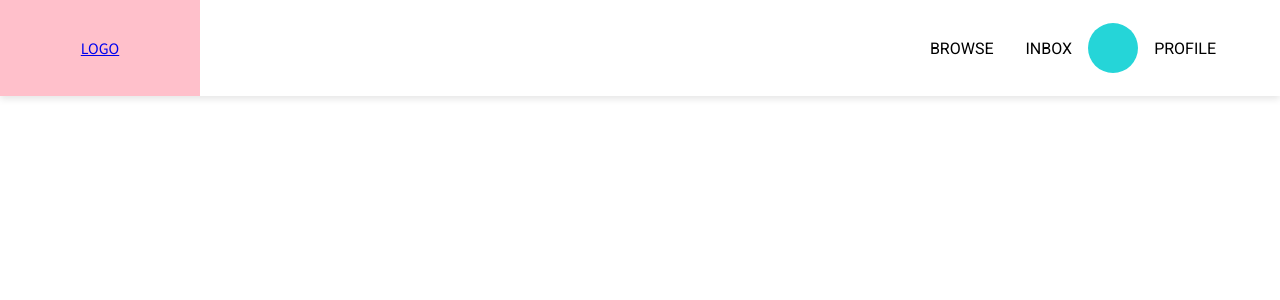
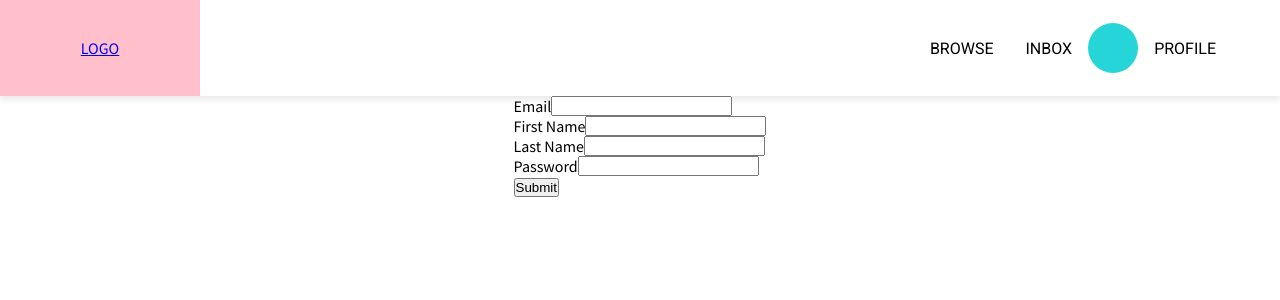
Before and after one commit to brianqian/skill-marketplace, a React (Create React App) app in the folder client/: page /register in a window 1280 px wide. Shown: the top 300 px of the page. Built offline with nearby package versions, Linux system fonts and the light colour scheme.

Commit message:
registration is working... I guess? Still need to have it save the token in localstorage

```diff
--- a/client/src/App.js
+++ b/client/src/App.js
@@ -5,7 +5,8 @@ import EditProfile from './pages/EditProfile';
 import Header from './components/Header';
 import Home from './pages/Home';
 import ClassProfile from './pages/ClassProfile';
-import Login from "./components/Login";
+import Login from "./pages/Login";
+import Register from "./pages/Register"
 
 const Container = styled.div``;
 
@@ -16,6 +17,7 @@ function App() {
       <Switch>
         <Route exact path="/profile" component={EditProfile} />
         <Route exact path="/login" component={Login} />
+        <Route exact path="/register" component={Register} />
         <Route exact path="/" component={Home} />
         <Route path="/class" component={ClassProfile} />
       </Switch>
--- a/client/src/components/Register.js
+++ b/client/src/components/Register.js
@@ -0,0 +1,51 @@
+import React, { useState } from 'react';
+import styled from 'styled-components';
+import HttpClient from '../utils/HTTPClient'
+
+const Container = styled.div`
+  display: flex;
+  justify-content: center;
+  align-items: center;
+`;
+
+const InputContainer = styled.div`
+  display: flex;
+`;
+
+function RegisterForm() {
+    const [formValue, setFormValue] = useState({});
+    const handleSubmit = e => {
+        e.preventDefault();
+        HttpClient.request('/users/', 'POST', JSON.stringify(formValue));
+        console.log(formValue);
+    };
+    const handleChange = e => {
+        const { name, value } = e.target;
+        setFormValue({ ...formValue, [name]: value });
+    };
+    return (
+      <Container>
+        <form onSubmit={handleSubmit} onChange={handleChange}>
+          <InputContainer>
+            <label htmlFor="">Email</label>
+            <input type="text" name="email" />
+          </InputContainer>
+          <InputContainer>
+            <label htmlFor="">First Name</label>
+            <input type="text" name="first_name" />
+          </InputContainer>
+          <InputContainer>
+            <label htmlFor="">Last Name</label>
+            <input type="text" name="last_name" />
+          </InputContainer>
+          <InputContainer>
+            <label htmlFor="">Password</label>
+            <input type="password" name="password" />
+          </InputContainer>
+          <input type="submit" />
+        </form>
+      </Container>
+    );
+}
+
+export default RegisterForm;
--- a/client/src/pages/Login.js
+++ b/client/src/pages/Login.js
@@ -1,6 +1,8 @@
 import React from 'react';
-import "../components/Login"
+import LoginForm from "../components/Login";
 
 function Login() {
-    return (<Login />);
+    return (<LoginForm />);
 }
+
+export default Login;
--- /dev/null
+++ b/client/src/pages/Register.js
@@ -0,0 +1,8 @@
+import React from 'react';
+import RegisterForm from "../components/Register";
+
+function Register() {
+    return (<RegisterForm />);
+}
+
+export default Register;
--- a/client/src/utils/HTTPClient.js
+++ b/client/src/utils/HTTPClient.js
@@ -1,19 +1,33 @@
 const Client = {
-  request: async (endpoint, method = 'GET', body) => {
-    const resp = await fetch(endpoint, {
-      method,
-      headers: {
-        'Content-type': 'application/json',
-        body: JSON.stringify(body),
-      },
-    });
+  request: async (endpoint, method = 'POST', body) => { // call for POST/PUT/PATCH
+    const token = localStorage.getItem('token');
+    const auth = `Bearer: ${token}`;
+    const headers = {
+      Authorization: auth,
+    };
+
+    headers['Content-Type'] = 'application/json';
+    const resp = await fetch(endpoint, { method, headers, body});
+    console.log(resp.status);
+    if (resp.status !== 200 && resp.status !== 201) {
+      return { status: resp.status, message: resp.message };
+    }
+    const data = await resp.json();
+    return { data };
+  },
+  request_no_body: async (endpoint, method = 'GET') => { // call for GET/DELETE
+    const token = localStorage.getItem('token');
+    const auth = `Bearer: ${token}`;
+    const headers = {
+      Authorization: auth,
+    };
+    const resp = await fetch(endpoint, { method, headers});
+    console.log(resp.status);
     if (resp.status !== 200) {
       return { status: resp.status, message: resp.message };
     }
-
     const data = await resp.json();
     return { data };
   },
 };
-
 export default Client;
```
Also changed, not shown: client/src/components/Login.js (+5 -3 lines).
